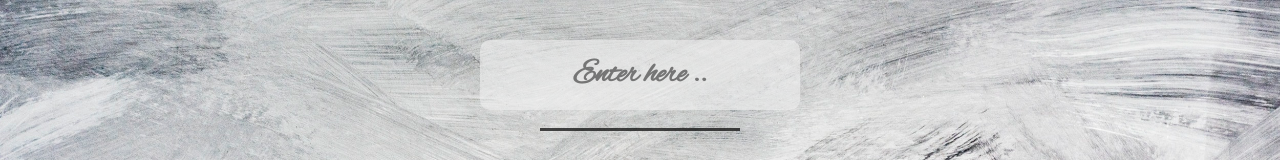
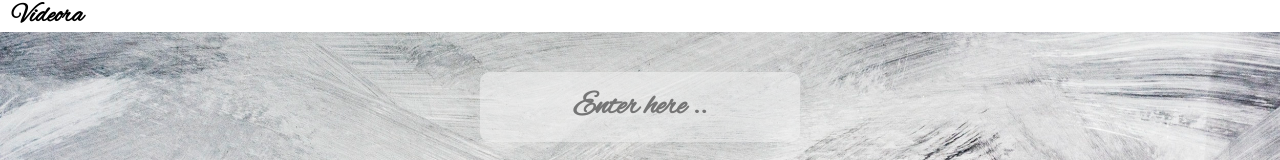
Before and after one commit to srajesh636/Youtube_React, a React (Create React App) app: page / in a window 1280 px wide. Shown: the top 160 px of the page. Built offline with nearby package versions, Linux system fonts and the light colour scheme.

Commit message:
added navbar

```diff
--- a/src/App.js
+++ b/src/App.js
@@ -41,6 +41,11 @@ class App extends Component {
   render() {
     return (
       <div className="App">
+        <ul>
+  <li>Videora</li>
+
+</ul>
+
         <Search keyword={this.term} />
         <br />
         <Video data={this.state.selected} />
--- a/src/css/App.css
+++ b/src/css/App.css
@@ -1,3 +1,4 @@
+@import url("https://fonts.googleapis.com/css?family=Open+Sans+Condensed:300|Alex+Brush");
 .App {
   text-align: center;
 }
@@ -21,3 +22,31 @@
 .App-intro {
   font-size: large;
 }
+ul {
+    list-style-type: none;
+    margin: 0;
+    padding: 0;
+    overflow: hidden;
+    background-color: white;
+      font-family: 'Alex Brush', cursive;
+}
+
+li {
+    float: left;
+    float: left;
+    padding-left: 12px;
+    font-size: 26px;
+    font-weight: bold;
+}
+
+li a {
+    display: block;
+    color: white;
+    text-align: center;
+    padding: 14px 16px;
+    text-decoration: none;
+}
+
+li a:hover {
+    background-color: #111;
+}
```
